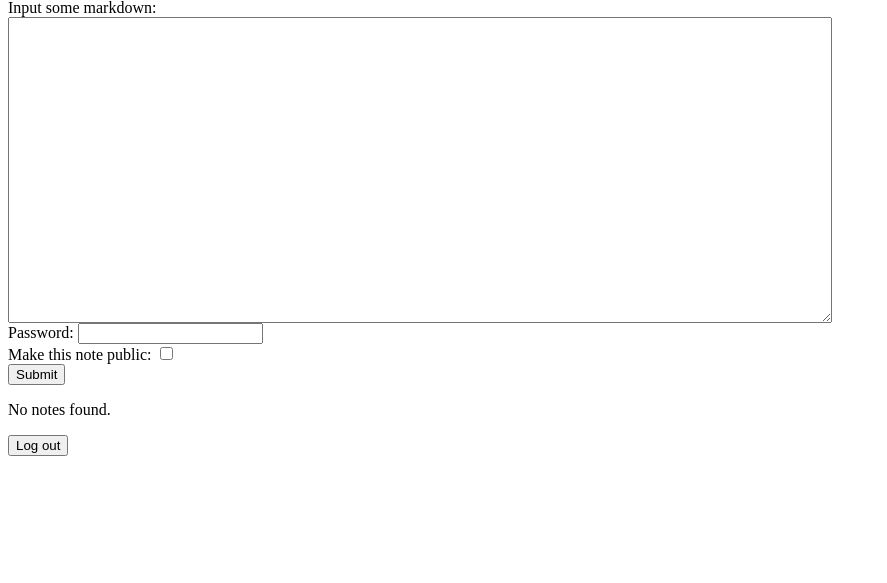
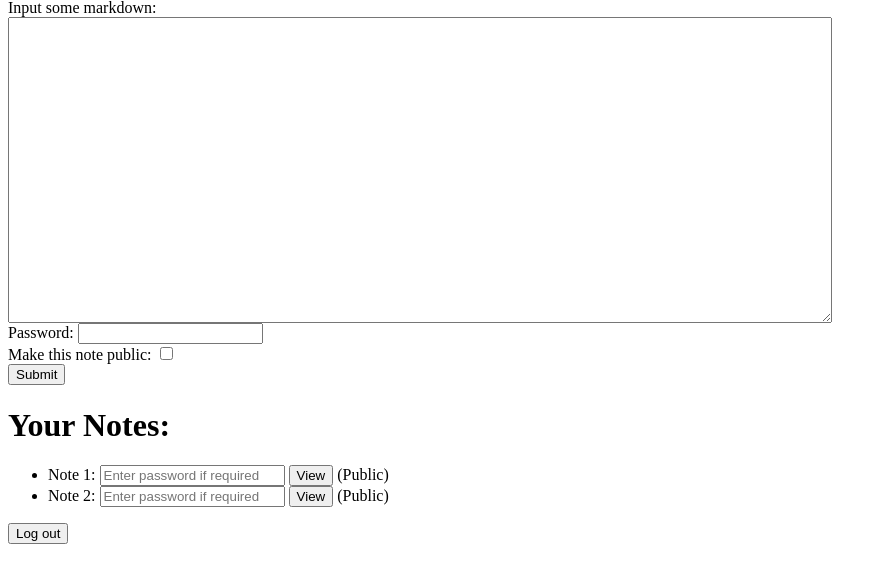
Before and after one commit to Jakub-Wypych/ODproj, a Flask app: page /hello in a window 1280 px wide. Shown: the part 67-650 px from the top of the page, without its empty margins (0-887 px from the left). Run offline with Flask 3, Linux system fonts and the light colour scheme; the visitor is signed in with stand-in values (Sample User, id 1); data comes from the database, SQL or seed files in the repository; both versions use the stored data as it was after the commit; data that the repository does not hold is empty.

Commit message:
publiczne notatki #1

```diff
--- a/database/models.py
+++ b/database/models.py
@@ -12,7 +12,7 @@ def init_db():
     sql = db.cursor()
 
     #sql.execute("DROP TABLE IF EXISTS user")
-    sql.execute("DROP TABLE IF EXISTS notes")
+    #sql.execute("DROP TABLE IF EXISTS notes")
     sql.execute("DROP TABLE IF EXISTS login_attempts")
 
     # Tworzenie tabeli użytkowników
--- a/routes/notes_routes.py
+++ b/routes/notes_routes.py
@@ -13,8 +13,13 @@ def setup_notes_routes(app):
         username = current_user.id
         db = get_db()
         sql = db.cursor()
-        sql.execute("SELECT id FROM notes WHERE username = ?", (username,))
+        sql.execute("""
+                SELECT id, note, is_public, username
+                FROM notes
+                WHERE username = ? OR is_public = 1
+            """, (username,))
         notes = sql.fetchall()
+
         db.close()
         return render_template("hello.html", username=username, notes=notes)
 
@@ -23,6 +28,7 @@ def setup_notes_routes(app):
     def render():
         md = request.form.get("markdown", "")
         password = request.form.get("password_enc", "")
+        is_public = request.form.get("is_public", "0") == "1"
 
         # Renderowanie Markdown
         rendered = markdown.markdown(md, extensions=['extra', 'fenced_code'])
@@ -47,7 +53,7 @@ def setup_notes_routes(app):
             isencrypted = True
         db = get_db()
         sql = db.cursor()
-        sql.execute("INSERT INTO notes (username, note, fingerprint, is_encrypted) VALUES (?, ?, ?, ?)", (username, cleaned_rendered, fingerprint, isencrypted))
+        sql.execute("INSERT INTO notes (username, note, fingerprint, is_encrypted, is_public) VALUES (?, ?, ?, ?, ?)", (username, cleaned_rendered, fingerprint, isencrypted, is_public))
         db.commit()
         db.close()
         return render_template("markdown.html", rendered=cleaned_rendered, fingerprint=fingerprint)
@@ -63,16 +69,18 @@ def setup_notes_routes(app):
         password = request.form.get("password", "")  # Pobranie hasła z formularza
         db = get_db()
         sql = db.cursor()
-        sql.execute("SELECT username, note, fingerprint, is_encrypted FROM notes WHERE id = ?", (rendered_id,))
+        sql.execute("SELECT username, note, fingerprint, is_encrypted, is_public FROM notes WHERE id = ?", (rendered_id,))
         row = sql.fetchone()
         db.close()
 
         if row:
-            username, rendered, fingerprint, isencrypted = row
-            if username != current_user.id:
-                return "Access to note forbidden", 403
+            username, rendered, fingerprint, isencrypted, ispublic = row
+            if not ispublic:
+                if username != current_user.id:
+                    return "Access to note forbidden", 403
             if isencrypted:
-                rendered = decrypt_note(rendered, password)
+                if password:
+                    rendered = decrypt_note(rendered, password)
             # Oczyszczanie starej notatki
             cleaned_rendered = bleach.clean(rendered,
                                             tags=['b', 'i', 'u', 'em', 'strong', 'a', 'img', 'h1', 'h2', 'h3',
--- a/templates/hello.html
+++ b/templates/hello.html
@@ -19,10 +19,17 @@
     {% for note in notes %}
     <li>
         <form action="{{ url_for('render_old', rendered_id=note.0) }}" method="POST" style="display: inline;">
-            <label for="password_{{ loop.index }}">Note {{ loop.index }}: </label>
+            <label for="password_{{ loop.index }}">Note {{ loop.index }}:</label>
             <input type="password" id="password_{{ loop.index }}" name="password" placeholder="Enter password if required">
             <button type="submit">View</button>
         </form>
+
+        <!-- Dodanie informacji o publiczności notatki -->
+        {% if note.2 %}
+            <span>(Public)</span>
+        {% else %}
+            <span>(Private)</span>
+        {% endif %}
     </li>
     {% endfor %}
 </ul>
@@ -31,6 +38,7 @@
 {% endif %}
 
 
+
 <form action={{ url_for('logout') }}>
   <input type="submit" value="Log out" />
 </form>
```
Also changed, not shown: database/sqlite3.db.
